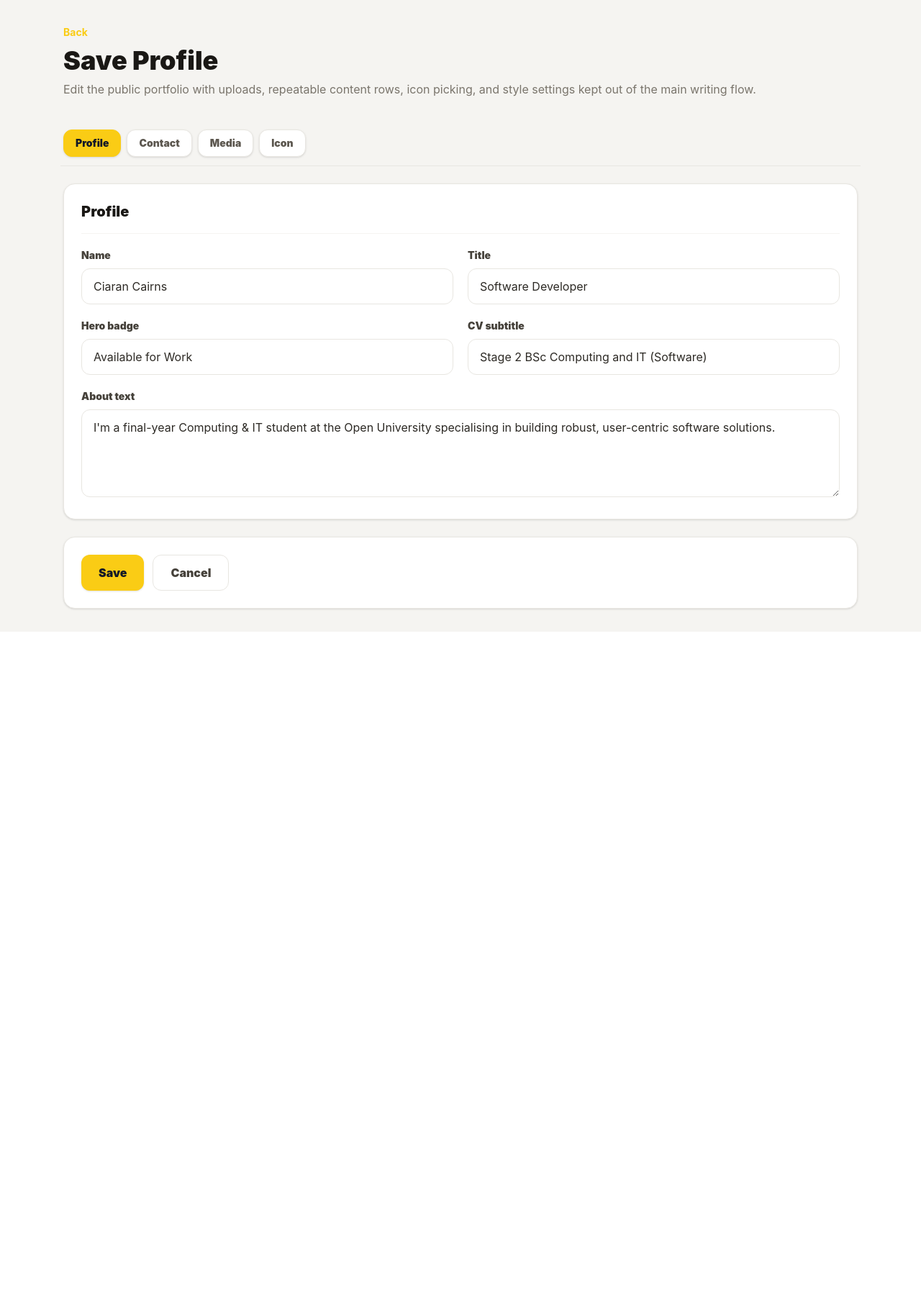
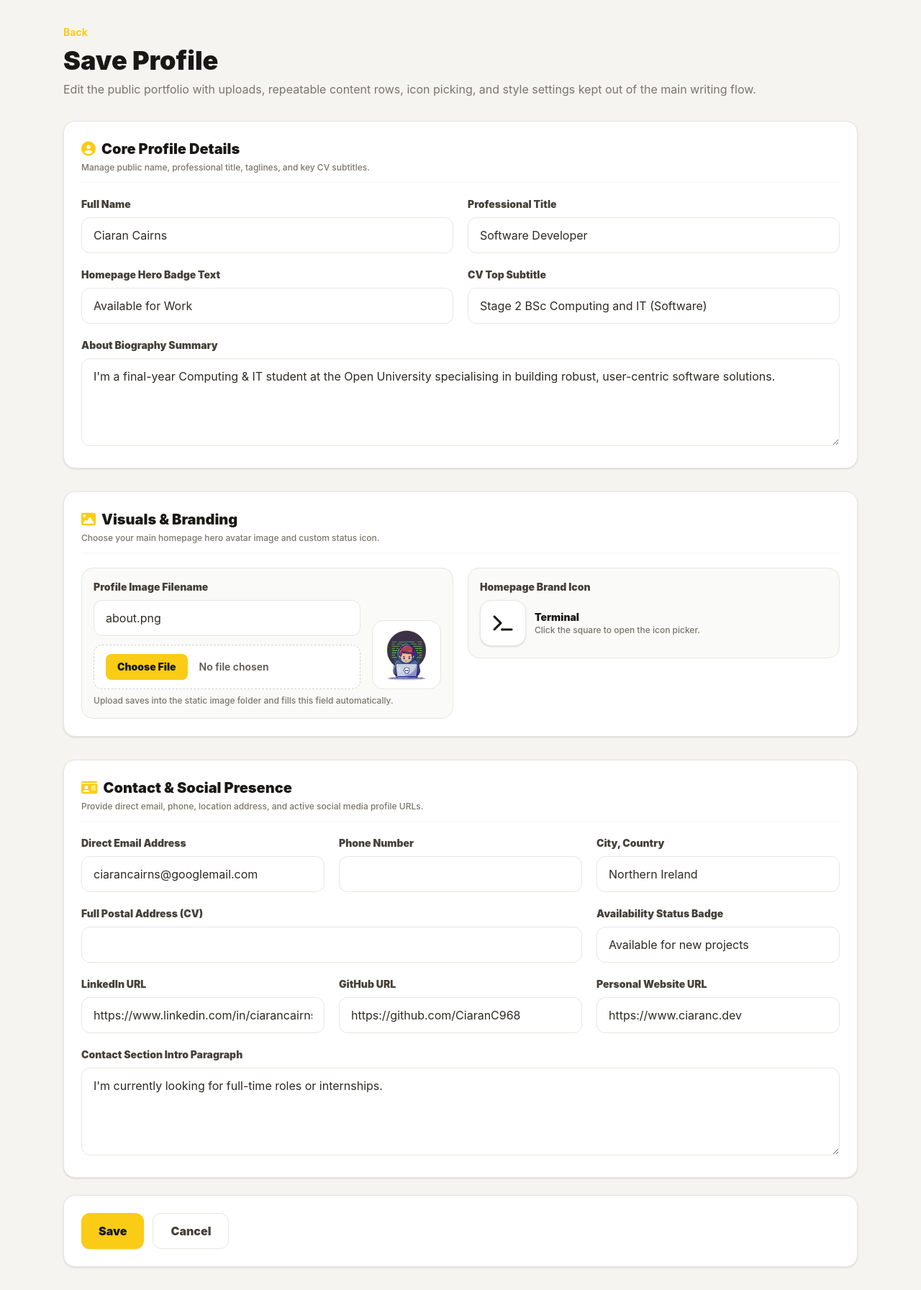
Before and after one commit to CiaranC968/pythonanywhere_flask, a Flask app: page /admin/profile/1/edit in a window 1280 px wide. Shown: the part 71-1864 px from the top of the page at 72% size. Before the commit the page ends 949 px from the top, so only its background shows below. Run offline with Flask 3, Linux system fonts and the light colour scheme; the visitor is signed in with stand-in values (Sample User, id 1); data comes from the database, SQL or seed files in the repository; style sheets or scripts are compiled from the project's sources.

Commit message:
fixed up code

```diff
--- a/templates/admin/base.html
+++ b/templates/admin/base.html
@@ -75,6 +75,6 @@
 
         {% block content %}{% endblock %}
     </main>
-    <script src="/static/js/admin.js" defer></script>
+    <script src="/static/js/admin.js?v={{ range(1, 99999)|random }}" defer></script>
 </body>
 </html>
--- a/templates/admin/form.html
+++ b/templates/admin/form.html
@@ -145,6 +145,76 @@
 </div>
 
 <form method="post" enctype="multipart/form-data" class="space-y-6" data-admin-form data-icon-choices='{{ icon_choices | tojson }}'>
+    {% if section == 'profile' %}
+        <!-- Custom visual layout for Profile to avoid messy tabs -->
+        <div class="space-y-8">
+            <!-- Card 1: Core Personal Information -->
+            <div class="rounded-2xl border border-warm-200 bg-white p-6 shadow-sm">
+                <div class="mb-5 border-b border-warm-100 pb-3 flex items-center justify-between">
+                    <div>
+                        <h2 class="text-xl font-black text-warm-900 flex items-center gap-2">
+                            <i class="fas fa-user-circle text-brand-accent"></i> Core Profile Details
+                        </h2>
+                        <p class="text-xs font-medium text-warm-500 mt-1">Manage public name, professional title, taglines, and key CV subtitles.</p>
+                    </div>
+                </div>
+                <div class="grid gap-5 md:grid-cols-2">
+                    {{ plain_field(item, 'full_name', 'Full Name', 'text', action) }}
+                    {{ plain_field(item, 'title', 'Professional Title', 'text', action) }}
+                    {{ plain_field(item, 'tagline', 'Homepage Hero Badge Text', 'text', action) }}
+                    {{ plain_field(item, 'cv_subtitle', 'CV Top Subtitle', 'text', action) }}
+                    <div class="md:col-span-2">
+                        {{ plain_field(item, 'about', 'About Biography Summary', 'textarea', action) }}
+                    </div>
+                </div>
+            </div>
+
+            <!-- Card 2: Branding, Avatars & Visuals -->
+            <div class="rounded-2xl border border-warm-200 bg-white p-6 shadow-sm">
+                <div class="mb-5 border-b border-warm-100 pb-3">
+                    <h2 class="text-xl font-black text-warm-900 flex items-center gap-2">
+                        <i class="fas fa-image text-brand-accent"></i> Visuals & Branding
+                    </h2>
+                    <p class="text-xs font-medium text-warm-500 mt-1">Choose your main homepage hero avatar image and custom status icon.</p>
+                </div>
+                <div class="grid gap-5 md:grid-cols-2">
+                    {{ plain_field(item, 'profile_image', 'Profile Image Filename', 'text', action) }}
+                    {{ plain_field(item, 'hero_icon', 'Homepage Brand Icon', 'text', action) }}
+                </div>
+            </div>
+
+            <!-- Card 3: Contact Details & Social Links -->
+            <div class="rounded-2xl border border-warm-200 bg-white p-6 shadow-sm">
+                <div class="mb-5 border-b border-warm-100 pb-3">
+                    <h2 class="text-xl font-black text-warm-900 flex items-center gap-2">
+                        <i class="fas fa-id-card text-brand-accent"></i> Contact & Social Presence
+                    </h2>
+                    <p class="text-xs font-medium text-warm-500 mt-1">Provide direct email, phone, location address, and active social media profile URLs.</p>
+                </div>
+                <div class="grid gap-5 md:grid-cols-3">
+                    {{ plain_field(item, 'email', 'Direct Email Address', 'text', action) }}
+                    {{ plain_field(item, 'phone', 'Phone Number', 'text', action) }}
+                    {{ plain_field(item, 'location', 'City, Country', 'text', action) }}
+
+                    <div class="md:col-span-2">
+                        {{ plain_field(item, 'address', 'Full Postal Address (CV)', 'text', action) }}
+                    </div>
+                    <div>
+                        {{ plain_field(item, 'availability_text', 'Availability Status Badge', 'text', action) }}
+                    </div>
+
+                    {{ plain_field(item, 'linkedin_url', 'LinkedIn URL', 'text', action) }}
+                    {{ plain_field(item, 'github_url', 'GitHub URL', 'text', action) }}
+                    {{ plain_field(item, 'website_url', 'Personal Website URL', 'text', action) }}
+
+                    <div class="md:col-span-3">
+                        {{ plain_field(item, 'contact_intro', 'Contact Section Intro Paragraph', 'textarea', action) }}
+                    </div>
+                </div>
+            </div>
+        </div>
+    {% else %}
+        <!-- Generic tabs layout (unchanged) -->
         <div class="sticky top-0 z-20 -mx-1 overflow-x-auto border-b border-warm-200 bg-warm-100/95 px-1 py-3 backdrop-blur" role="tablist" aria-label="{{ config.label }} editor sections">
             <div class="flex gap-2">
                 {% for group_label, names in field_groups %}
@@ -192,6 +262,7 @@
             </div>
         </section>
         {% endfor %}
+    {% endif %}
 
     <div class="flex flex-wrap gap-3 rounded-2xl border border-warm-200 bg-white p-6 shadow-sm">
         <button class="rounded-xl bg-brand-accent px-6 py-3 font-black text-brand-dark shadow-sm hover:opacity-90">{{ action }}</button>
--- a/templates/admin/job_tracker.html
+++ b/templates/admin/job_tracker.html
@@ -339,7 +339,7 @@
 <!-- Job Cards Grid -->
 <div id="applications-grid" class="grid gap-6 md:grid-cols-2 lg:grid-cols-3">
     {% for app in applications %}
-    <div class="app-card rounded-2xl border border-warm-200 bg-white p-6 shadow-sm transition hover:border-brand-accent hover:shadow-md cursor-context-menu" data-stage="{{ app.stage }}" title="Right-click for quick status update">
+     <div onclick="if (!event.target.closest('a, button, form')) { this.querySelector('.btn-edit').click(); }" class="app-card rounded-2xl border border-warm-200 bg-white p-6 shadow-sm transition hover:border-brand-accent hover:shadow-md cursor-pointer cursor-context-menu" data-stage="{{ app.stage }}" title="Right-click for quick status update">
         <div class="flex items-start justify-between gap-4">
             <div class="flex-1 min-w-0">
                 <h3 class="text-lg font-black text-warm-900 leading-snug break-words flex items-center gap-2 flex-wrap">
--- a/templates/admin/list.html
+++ b/templates/admin/list.html
@@ -30,7 +30,8 @@
         </thead>
         <tbody class="divide-y divide-warm-100" {% if section == 'projects' %}data-sortable-section="projects" data-sort-url="{{ url_for('admin.reorder_projects') }}"{% endif %}>
             {% for item in items %}
-            <tr class="{% if item.is_visible is defined and not item.is_visible %}bg-warm-50 opacity-70{% endif %}"
+             <tr class="cursor-pointer hover:bg-warm-50/50 transition-colors {% if item.is_visible is defined and not item.is_visible %}bg-warm-50 opacity-70{% endif %}"
+                onclick="if (!event.target.closest('a, button, form')) window.location='{{ url_for('admin.edit_item', section=section, item_id=item.id) }}';"
                 {% if section == 'projects' and item.is_visible %}draggable="true" data-sortable-id="{{ item.id }}"{% endif %}>
                 {% if section == 'projects' %}
                 <td class="px-5 py-4 align-middle">
```
Also changed, not shown: templates/admin/dashboard.html (+8 -8 lines). Lines whose indentation alone changed are shown as unchanged.
